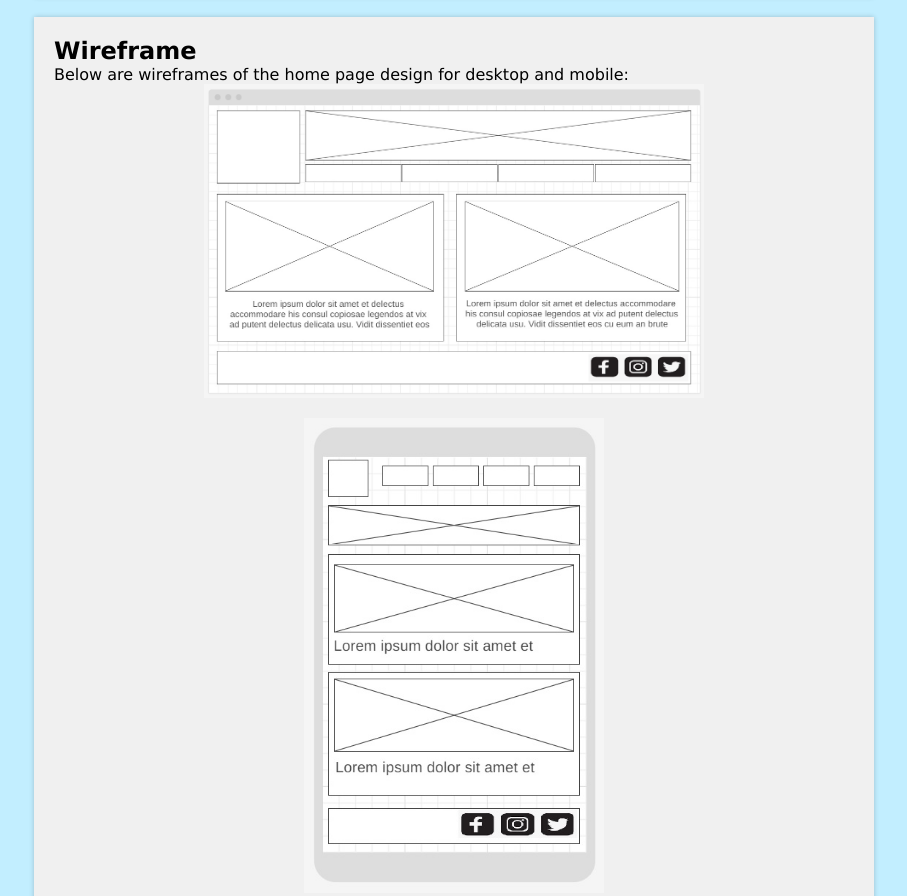
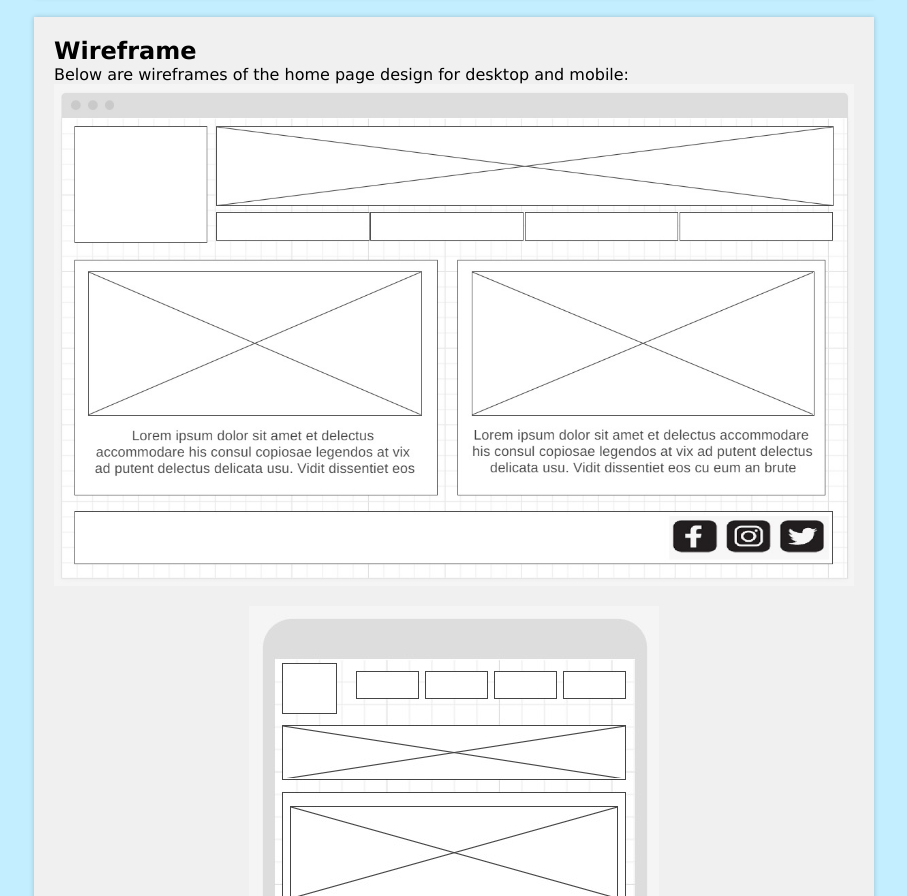
Before and after one commit to estebanspitale/wdd230, a plain HTML site: page lesson03/chamber-site-plan.html in a window 1280 px wide. Shown: the part 883-1779 px from the top of the page, without its empty margins (186-1093 px from the left). Drawn offline with Linux system fonts and the light colour scheme; a web font is replaced by a local one.

Commit message:
width change

```diff
--- a/lesson03/styles/chamber.css
+++ b/lesson03/styles/chamber.css
@@ -34,14 +34,14 @@ section {
 }
 
 .image-desktop {
-    max-width: 500px;
+    max-width: 100%;
     height: auto;
     display: block;
     margin: 0 auto;
 }
 
 .image-mobile {
-    max-width: 300px;
+    max-width: 80%;
     height: auto;
     display: block;
     margin: 0 auto;
--- a/lesson03/styles/small-chamber-site-plan.css
+++ /dev/null
@@ -1,8 +0,0 @@
-@media only screen and (min-width: 35em){
-    body {
-        display: grid;
-        grid-template-columns: 1fr 1fr;
-        grid-column-gap: 15px;
-        grid-row-gap: 15px;
-        }
-    }
```
Also changed, not shown: index.html (+1 -1 lines).
